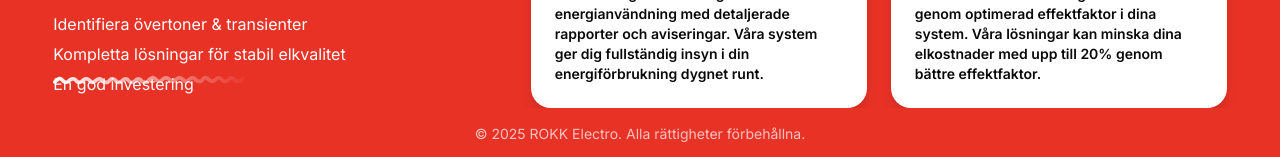
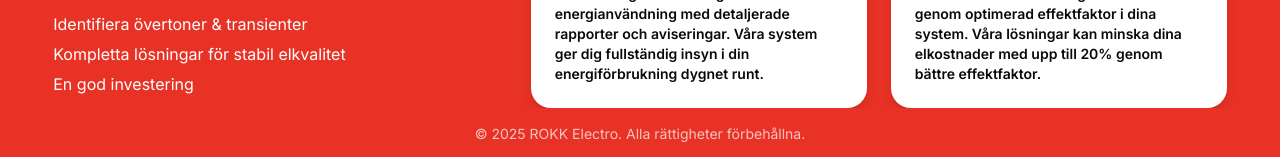
Before and after one commit to olovh/rokk, a Next.js app: page / in a window 1280 px wide. Shown: the part 640-797 px from the top of the page. Built offline with nearby package versions, Linux system fonts and the light colour scheme.

Commit message:
Update page.tsx

```diff
--- a/src/app/page.tsx
+++ b/src/app/page.tsx
@@ -51,12 +51,12 @@ export default function Home() {
             <div className="flex items-center gap-x-1.5">
               <span>En god investering</span>
                <Image
-                  src="/underline.svg"
-                  alt=""
-                  width={206}
-                  height={9}
-                  className="absolute -mt-2 h-5 w-48"
-                />
+        src="/underline.svg"
+        alt="underline"
+        width={206}
+        height={9}
+        className="absolute left-0 -bottom-1 h-2 w-full"
+      />
             </div>
           </div>
         </div>
```
